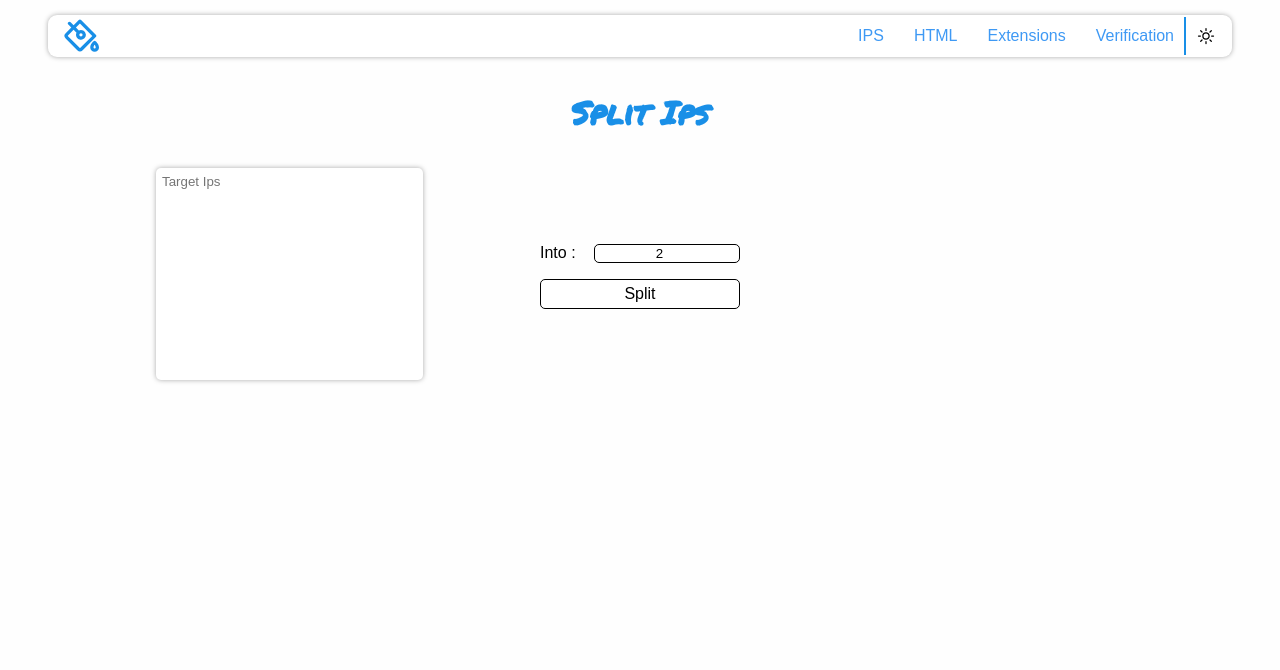
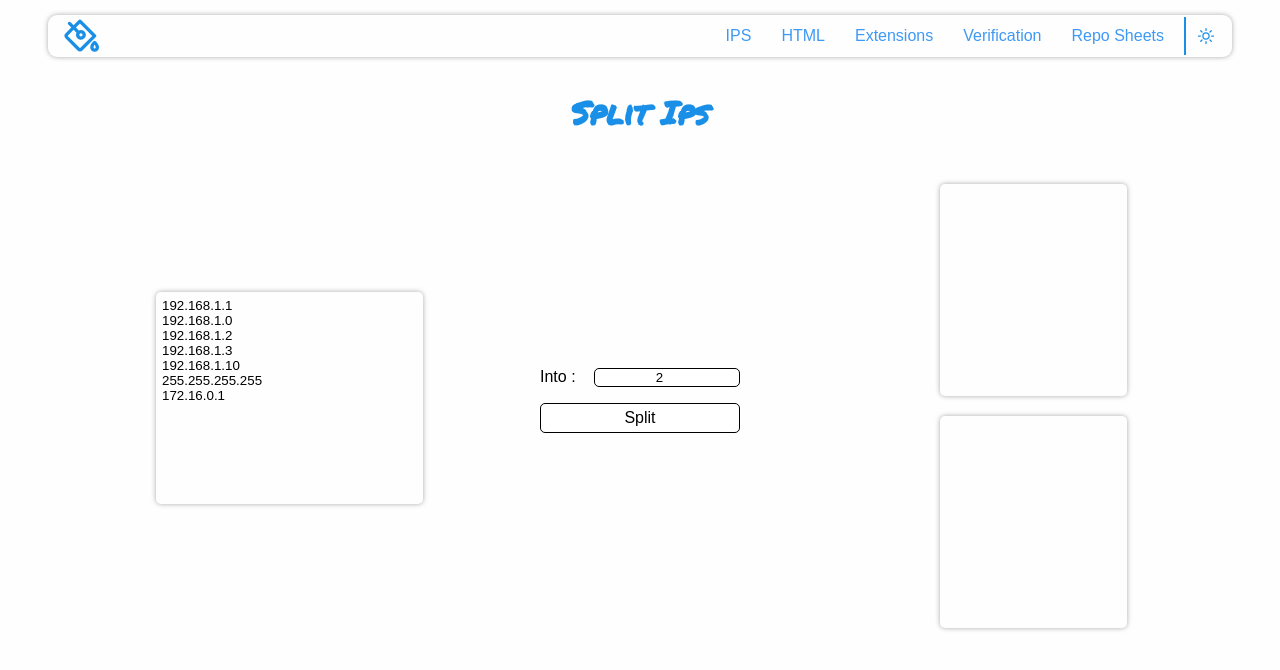
Before and after one commit to MohcineDev/bucket-vue, a Vue app: page /IPs in a window 1280 px wide. Both pictures are taken after a click on the button "Split". Shown: the top 670 px of the page. Built offline with nearby package versions, Linux system fonts and the light colour scheme.

Commit message:
add textareas

```diff
--- a/src/assets/base.css
+++ b/src/assets/base.css
@@ -2,7 +2,7 @@
 
 
 :root {
-  --bg-dark : #262626;
+  --bg-dark : #1a1a1a;
   --bg-light : #fefefe;
   --light-blue: lightblue;
   --dark-bg: #101020;
@@ -13,9 +13,7 @@
 }
 
 @media (prefers-color-scheme: dark) {
-  :root {
 
-  }
 }
 
 *,
--- a/src/components/NavBar.vue
+++ b/src/components/NavBar.vue
@@ -30,11 +30,12 @@
         </div>
       </div>
       <router-link to="verification">Verification</router-link>
+      <router-link to="repo_sheets">Repo Sheets</router-link>
       <div class="theme">
 
-<svg @click="addClass" xmlns="http://www.w3.org/2000/svg" fill="none" viewBox="0 0 24 24" stroke-width="1.5" stroke="currentColor" class="w-6 h-6">
-  <path stroke-linecap="round" stroke-linejoin="round" d="M12 3v2.25m6.364.386l-1.591 1.591M21 12h-2.25m-.386 6.364l-1.591-1.591M12 18.75V21m-4.773-4.227l-1.591 1.591M5.25 12H3m4.227-4.773L5.636 5.636M15.75 12a3.75 3.75 0 11-7.5 0 3.75 3.75 0 017.5 0z" />
-</svg>
+        <svg @click="addClass" xmlns="http://www.w3.org/2000/svg" fill="none" viewBox="0 0 24 24" stroke-width="1.5" stroke="#198fe7" class="w-6 h-6">
+          <path stroke-linecap="round" stroke-linejoin="round" d="M12 3v2.25m6.364.386l-1.591 1.591M21 12h-2.25m-.386 6.364l-1.591-1.591M12 18.75V21m-4.773-4.227l-1.591 1.591M5.25 12H3m4.227-4.773L5.636 5.636M15.75 12a3.75 3.75 0 11-7.5 0 3.75 3.75 0 017.5 0z" />
+        </svg>
 
     </div>
     </div>
@@ -62,6 +63,7 @@ nav {
   position: sticky;
   top: 15px;
   background: rgba(255, 255, 255, 1);
+  background:#fefefe;
   z-index: 20;
 }
 .logo {
@@ -115,6 +117,7 @@ nav {
   align-items: center;
   border-left: 2px solid var(--ui_blue);
   padding-left: 10px;
+  margin-left: 10px;
 }
 .theme svg{
   width: 20px;
--- a/src/views/IPs.vue
+++ b/src/views/IPs.vue
@@ -8,7 +8,7 @@
         :value="targetIps"
         @input="(e) => (targetIps = e.target.value)"
         @change="targetIpsChange"
-        placeholder="target ips"
+        placeholder="target ips  / rows to split"
         cols="30"
         rows="10"
       ></textarea>
@@ -18,6 +18,7 @@
       <div>
         <label for="splitInto">Into&nbsp;:&nbsp;</label>
         <input
+        title="split into"
           type="number"
           :value="splitInto"
           id="splitInto"
@@ -28,17 +29,28 @@
       </div>
       <button @click="splitIps" class="split">Split</button>
     </div>
-    <div class="textareas"></div>
+    <div class="textareas">
+      <template v-for="(n, index) in textAreasCount" :key="index">
+          <textarea name="" :id="`list${n}`"></textarea>
+          <span></span>
+      </template>
+    </div>
   </section>
 </template>
 
 <script setup>
 import { ref } from "vue";
+const textAreasCount = ref(0)
 
-const targetIps = ref();
+const targetIps = ref(`192.168.1.1
+192.168.1.0
+192.168.1.2
+192.168.1.3
+192.168.1.10
+255.255.255.255
+172.16.0.1`);
+
 const splitInto = ref(2);
-console.log(targetIps);
-const splitBtn = document.querySelector("button.split");
 let textareas = "";
 
 let list1Textarea = document.querySelector("#list1");
@@ -63,6 +75,9 @@ let list1 = "",
 function splitIps() {
   textareas = document.querySelector(".textareas");
 console.log(splitInto)
+
+///how many text areas to create 0 --> 5
+textAreasCount.value = splitInto.value
   const ips = targetIps.value;
   (list1 = ""), (list2 = ""), (list3 = ""), (list4 = ""), (list5 = "");
   validIps = [];
@@ -81,7 +96,7 @@ console.log(splitInto)
     : (splitInto.value = splitInto.value);
 
   ///create textarea element
-  createTextArea(splitInto.value);
+//  createTextArea(splitInto.value);
 
   //remove empty lines
   ips.split("\n").forEach((item) => {
@@ -228,6 +243,7 @@ textarea {
   box-shadow: 0 0 5px #aaa;
   padding: 5px;
   transition: border 0.3s;
+  background-color: #fefefe;
 }
 
 textarea::placeholder {
```
